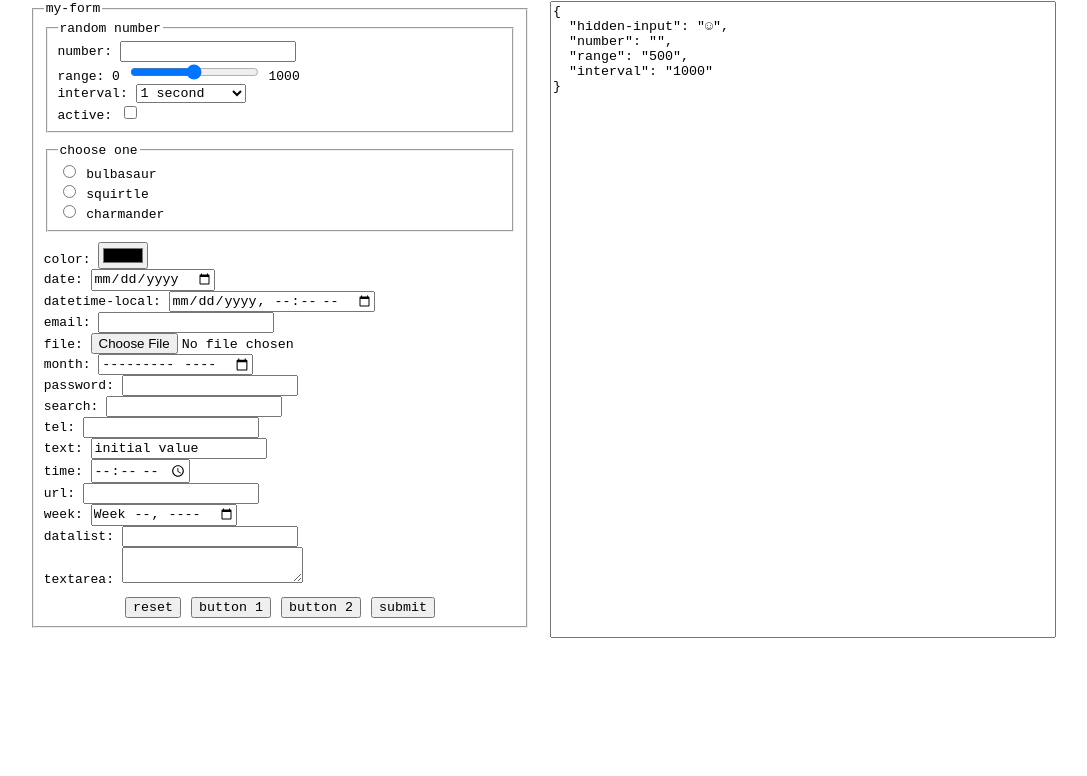
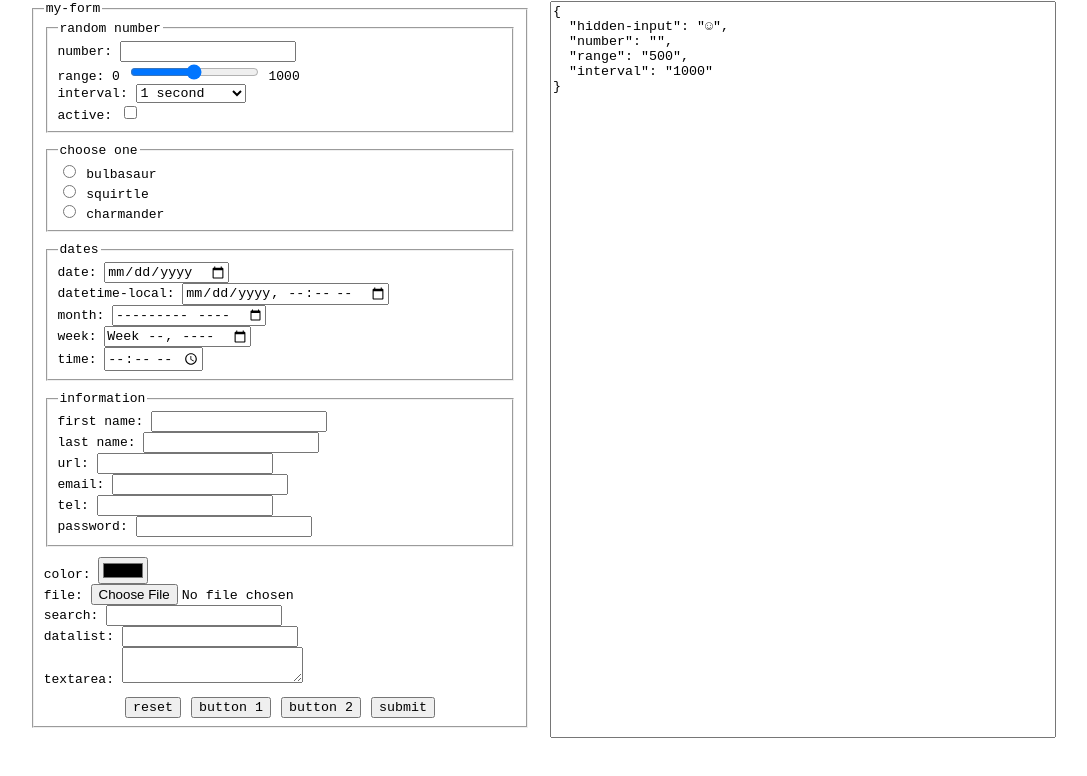
Before and after one commit to freejosh/scratch-form, a website: page demo/index.html in a window 1280 px wide. Shown: the part 96-872 px from the top of the page, without its empty margins (97-1184 px from the left). Before the commit the page ends 800 px from the top, so only its background shows below. Drawn offline with Linux system fonts and the light colour scheme.

Commit message:
Support field name object & array notation

```diff
--- a/demo/index.html
+++ b/demo/index.html
@@ -50,44 +50,55 @@
           </label>
         </fieldset>
 
+        <fieldset>
+          <legend>dates</legend>
+          <label>
+            date: <input type="date" name="dates[date]" />
+          </label>
+          <label>
+            datetime-local: <input type="datetime-local" name="dates[datetime]" />
+          </label>
+          <label>
+            month: <input type="month" name="dates[month]" />
+          </label>
+          <label>
+            week: <input type="week" name="dates[week]" />
+          </label>
+          <label>
+            time: <input type="time" name="dates[time]" />
+          </label>
+        </fieldset>
+
+        <fieldset>
+          <legend>information</legend>
+          <label>
+            first name: <input type="text" name="info[name][0]" />
+          </label>
+          <label>
+            last name: <input type="text" name="info[name][1]" />
+          </label>
+          <label>
+            url: <input type="url" name="info[contact][]" />
+          </label>
+          <label>
+            email: <input type="email" name="info[contact][]" />
+          </label>
+          <label>
+            tel: <input type="tel" name="info[contact][]" />
+          </label>
+          <label>
+            password: <input type="password" name="info[password]" />
+          </label>
+        </fieldset>
+
         <label>
           color: <input type="color" name="color" />
-        </label>
-        <label>
-          date: <input type="date" name="date" />
-        </label>
-        <label>
-          datetime-local: <input type="datetime-local" name="datetime-local" />
-        </label>
-        <label>
-          email: <input type="email" name="email" />
         </label>
         <label>
           file: <input type="file" name="file" />
         </label>
         <label>
-          month: <input type="month" name="month" />
-        </label>
-        <label>
-          password: <input type="password" name="password" />
-        </label>
-        <label>
           search: <input type="search" name="search" />
-        </label>
-        <label>
-          tel: <input type="tel" name="tel" />
-        </label>
-        <label>
-          text: <input type="text" name="string" value="initial value" />
-        </label>
-        <label>
-          time: <input type="time" name="time" />
-        </label>
-        <label>
-          url: <input type="url" name="url" />
-        </label>
-        <label>
-          week: <input type="week" name="week" />
         </label>
         <label>
           datalist:
```
Also changed, not shown: src/main.js (+47 -2 lines).
